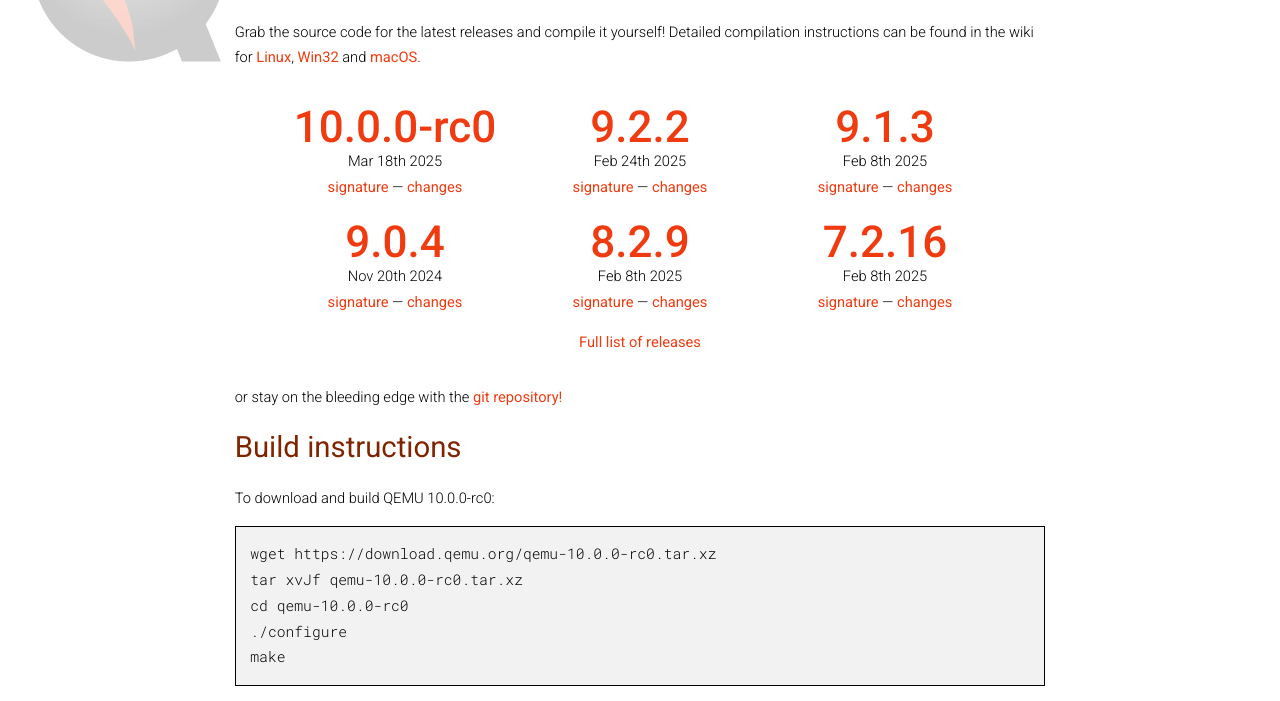
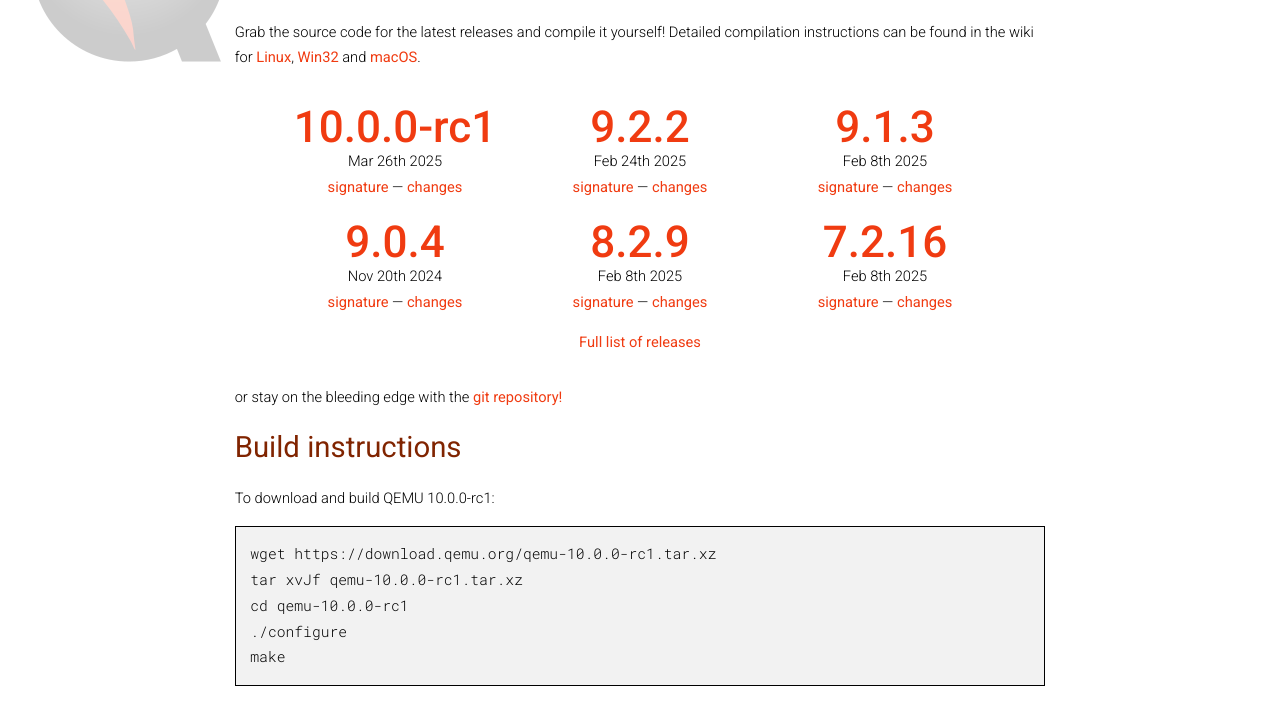
Before and after one commit to qemu/qemu-web, a Jekyll site: the page built from download.html, in a window 1280 px wide and 1400 px high. Shown: the part 214-915 px from the top of the window. Built offline with Jekyll 4.4.1, drawn with Linux system fonts in a browser that asks for light colours; nearby versions of some CDN libraries.

Commit message:
add v10.0.0-rc1
Signed-off-by: Michael Roth <michael.roth@amd.com>

```diff
--- a/_data/releases.yml
+++ b/_data/releases.yml
@@ -1,6 +1,6 @@
 - branch: "10.0"
-  patch: 0-rc0
-  date: "Mar 18th 2025"
+  patch: 0-rc1
+  date: "Mar 26th 2025"
 - branch: "9.2"
   patch: 2
   date: "Feb 24th 2025"
```
